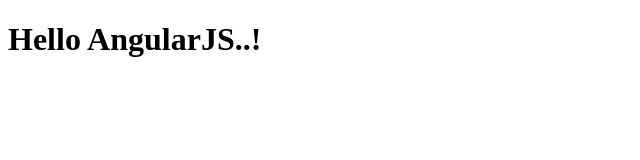
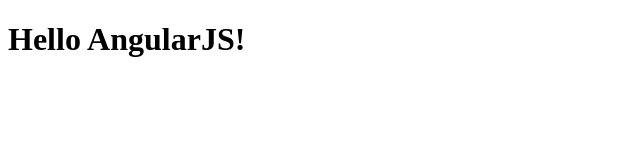
Before and after one commit to vikkas/AngularJS, a plain HTML site: page index.html in a window 1280 px wide. Shown: the full height of the page, 0-640 px from the left. Drawn offline with Linux system fonts and the light colour scheme.

Commit message:
Next version

```diff
--- a/index.html
+++ b/index.html
@@ -5,6 +5,6 @@
     <title>Hello AngularJS</title>
   </head>
   <body>
-    <h1>Hello AngularJS..!</h1>
+    <h1>Hello AngularJS!</h1>
   </body>
 </html>
```
